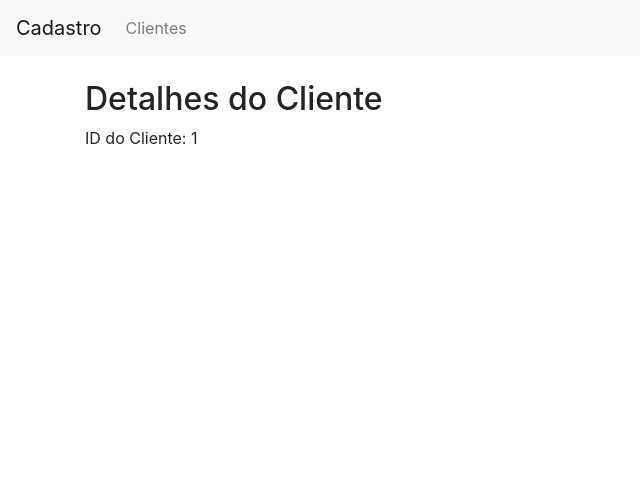
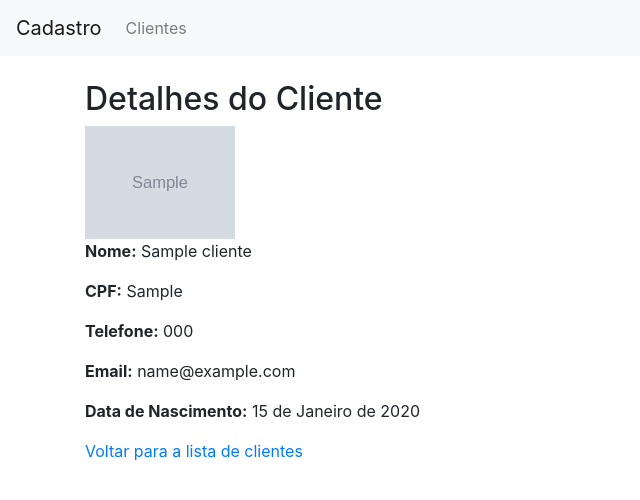
Before and after one commit to douglasinforj/clinica, a Django app: template cadastros/templates/cadastros/cliente_detail.html in a window 1280 px wide. Shown: the top 500 px of the page, without its empty margins (0-640 px from the left). Run offline with Django 4.2, Linux system fonts and the light colour scheme; the template is opened without the code that fills it: values that come from a table or form of the project are taken from there, others are empty; tables that the repository leaves empty hold one stand-in row (values such as "Sample post"); grey boxes marked "Sample" are stand-in pictures; some libraries are stand-ins or nearby versions.

Commit message:
Editando os detalhes do cliente

```diff
--- a/cadastros/templates/cadastros/cliente_detail.html
+++ b/cadastros/templates/cadastros/cliente_detail.html
@@ -2,6 +2,11 @@
 
 {% block content %}
   <h2>Detalhes do Cliente</h2>
-  <p>ID do Cliente: {{ cliente.id }}</p>
-  <!-- Conteúdo do cliente aqui -->
+  <img src="{{ cliente.foto.url }}" alt="{{ cliente.nome }}" width="150">
+  <p><strong>Nome:</strong> {{ cliente.nome }}</p>
+  <p><strong>CPF:</strong> {{ cliente.cpf }}</p>
+  <p><strong>Telefone:</strong> {{ cliente.telefone }}</p>
+  <p><strong>Email:</strong> {{ cliente.email }}</p>
+  <p><strong>Data de Nascimento:</strong> {{ cliente.data_nascimento }}</p>
+  <a href="{% url 'cliente_list' %}">Voltar para a lista de clientes</a>
 {% endblock %}
```
